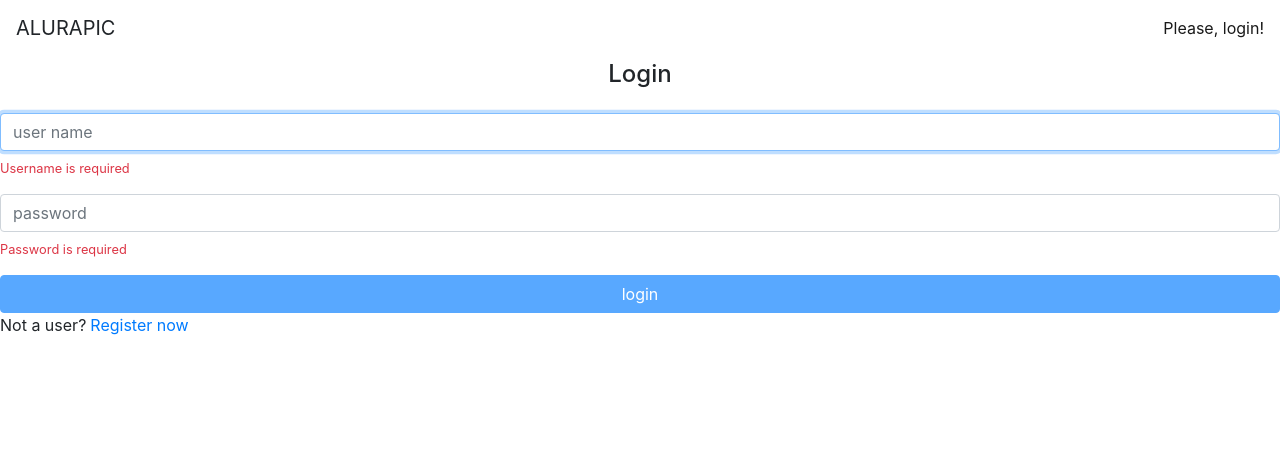
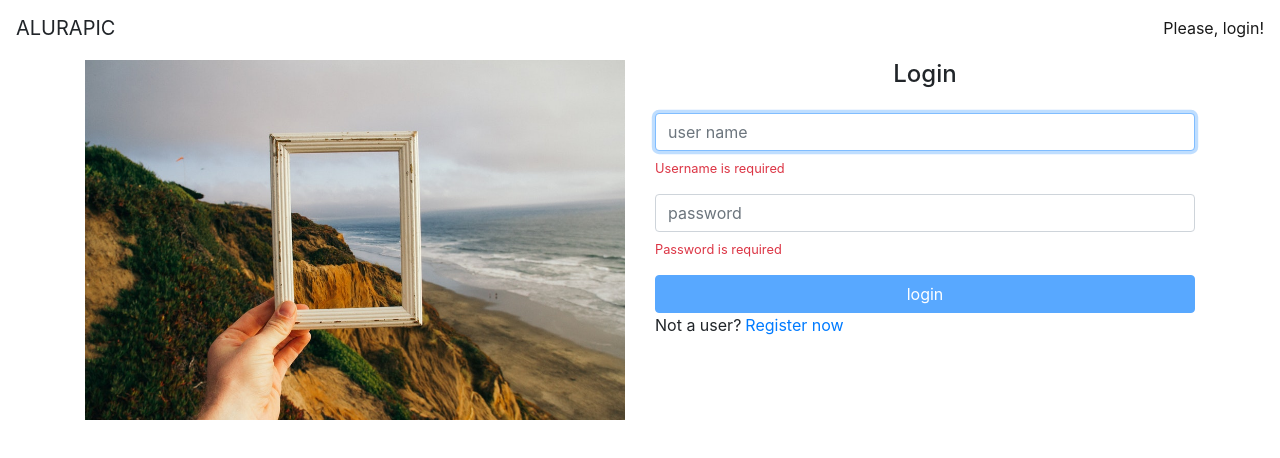
Before and after one commit to luizgustavoob/alurapic, an Angular app in the folder alurapic/: page /#/ in a window 1280 px wide. Shown: the top 458 px of the page. Built offline with nearby package versions, Linux system fonts and the light colour scheme.

Commit message:
rotas filhas e use hash

```diff
--- a/alurapic/src/app/app.routing.module.ts
+++ b/alurapic/src/app/app.routing.module.ts
@@ -8,8 +8,14 @@
 import { SignInComponent } from './home/signin/signin.component';
 import { AuthGuard } from './core/auth/auth.guard';
 import { SignUpComponent } from './home/signup/signup.component';
+import { HomeComponent } from './home/home.component';
 
 const routes: Routes = [
+    {
+      path: '',
+      component: HomeComponent,
+      canActivate: [AuthGuard],
+      children: [
         {
           path: '',
           component: SignInComponent,
@@ -18,6 +24,8 @@
         {
           path: 'signup',
           component: SignUpComponent
+        }
+      ]
     },
     {
       path: 'user/:userName',
@@ -38,7 +46,7 @@
 
 @NgModule({
   imports: [
-    RouterModule.forRoot(routes)
+    RouterModule.forRoot(routes, { useHash: true })
   ],
   exports: [
     RouterModule
--- a/alurapic/src/app/core/auth/auth.service.ts
+++ b/alurapic/src/app/core/auth/auth.service.ts
@@ -17,7 +17,6 @@
       .pipe(tap(res => {
         const authToken = res.headers.get('x-access-token');
         this.userService.setToken(authToken);
-        console.log('Token', authToken);
       }));
   }
 }
--- /dev/null
+++ b/alurapic/src/app/home/home.component.html
@@ -0,0 +1,10 @@
+<div class="container">
+    <div class="row">
+        <div class="col-md-6 mb-2">
+            <img class="img-fluid d-none d-sm-block" src="/assets/img/home.jpg" alt="Welcome">
+        </div>
+        <div class="col-md-6">
+            <router-outlet></router-outlet>
+        </div>
+    </div>
+</div>
--- a/alurapic/src/app/home/home.module.ts
+++ b/alurapic/src/app/home/home.module.ts
@@ -1,16 +1,18 @@
 import { NgModule } from '@angular/core';
 import { RouterModule } from '@angular/router';
 import { CommonModule } from '@angular/common';
-import { ReactiveFormsModule, FormsModule } from '@angular/forms';
+import { ReactiveFormsModule } from '@angular/forms';
 
 import { SignInComponent } from './signin/signin.component';
 import { SignUpComponent } from './signup/signup.component';
 import { MessageModule } from '../shared/components/message/message.module';
+import { HomeComponent } from './home.component';
 
 @NgModule({
     declarations: [
         SignInComponent,
-        SignUpComponent
+        SignUpComponent,
+        HomeComponent
     ],
     imports: [
         CommonModule,
--- a/alurapic/src/app/home/signin/signin.component.ts
+++ b/alurapic/src/app/home/signin/signin.component.ts
@@ -22,6 +22,9 @@
             userName: ['', Validators.required],
             password: ['', Validators.required ]
         });
+
+        this.platformDetectorService.isPlatformBrower &&
+            this.userNameInput.nativeElement.focus();
     }
 
     login() {
--- a/alurapic/src/app/home/signup/signup.component.html
+++ b/alurapic/src/app/home/signup/signup.component.html
@@ -2,7 +2,7 @@
 
 <form [formGroup]="signupForm" class="form mt-4" (submit)="signup()" >
     <div class="form-group">
-        <input formControlName="email" placeholder="email" class="form-control" autofocus >
+        <input #emailInput formControlName="email" placeholder="email" class="form-control" autofocus >
         <app-message
             *ngIf="signupForm.get('email').errors?.required"
             text="E-mail is required">
@@ -15,7 +15,7 @@
 
     <div class="form-group">
         <input formControlName="fullName" placeholder="full name" class="form-control">
-    <app-message
+        <app-message
             *ngIf="signupForm.get('fullName').errors?.required"
             text="Full name is required">
         </app-message>
--- a/alurapic/src/app/home/signup/signup.component.ts
+++ b/alurapic/src/app/home/signup/signup.component.ts
@@ -1,10 +1,11 @@
-import { Component, OnInit } from '@angular/core';
+import { Component, OnInit, ViewChild, ElementRef } from '@angular/core';
 import { FormGroup, FormBuilder, Validators } from '@angular/forms';
 import { lowerCaseValidator } from 'src/app/shared/validators/lower-case.validator';
 import { UserNotTakenValidatorService } from './user-not-taken.validator.service';
 import { SignUpService } from './signup.service';
 import { NewUser } from './new-user';
 import { Router } from '@angular/router';
+import { PlatformDetectorService } from 'src/app/core/platform-detector/platform-detector.service';
 
 @Component({
     selector: 'app-signup',
@@ -13,11 +14,13 @@
 export class SignUpComponent implements OnInit {
 
     signupForm: FormGroup;
+    @ViewChild('emailInput') emailInput: ElementRef<HTMLInputElement>;
 
     constructor(private formBuilder: FormBuilder,
                 private userNotTakenValidatorService: UserNotTakenValidatorService,
                 private signupService: SignUpService,
-                private router: Router) { }
+                private router: Router,
+                private platformDetectorService: PlatformDetectorService) { }
 
     ngOnInit(): void {
         this.signupForm = this.formBuilder.group({
@@ -51,6 +54,9 @@
                 ]
             ]
         });
+
+        this.platformDetectorService.isPlatformBrower &&
+            this.emailInput.nativeElement.focus();
     }
 
     signup() {
--- a/alurapic/src/app/photos/photo.service.ts
+++ b/alurapic/src/app/photos/photo.service.ts
@@ -20,6 +20,4 @@
       const params = new HttpParams().append('page', page.toString());
       return this.http.get<Photo[]>(url + user + '/photos', { params } );
     }
-
-
 }
```
Also changed, not shown: alurapic/src/app/home/home.component.ts (added, +8 -0 lines), alurapic/src/app/photos/photo-list/photo-list.resolver.ts (+5 -5 lines), alurapic/src/assets/img/home.jpg (added), 1 other file (tests, documents, lock files or other folders). Lines whose indentation alone changed are shown as unchanged.
